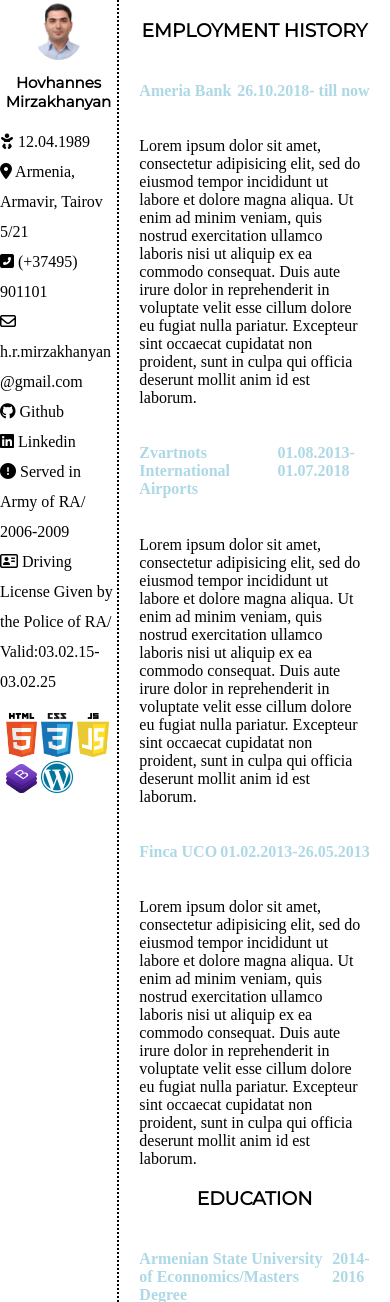
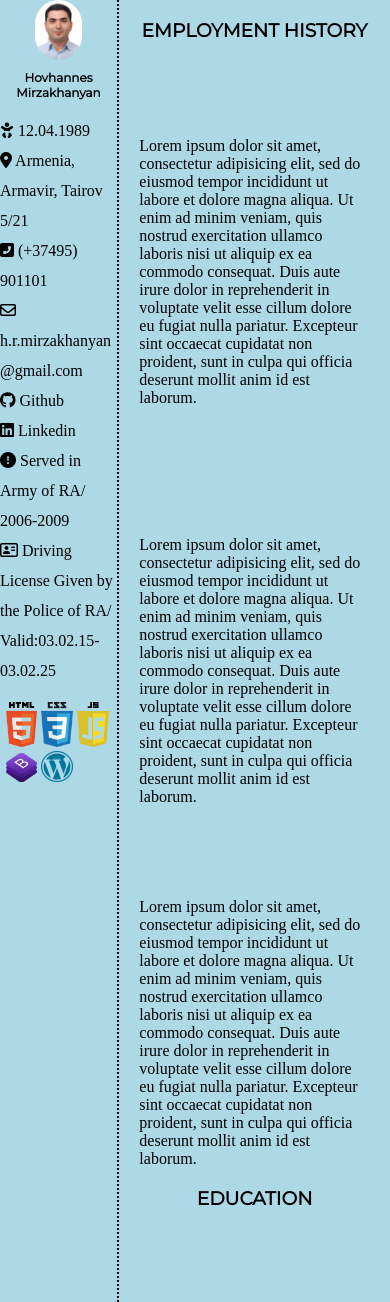
Before and after one commit to HovhannesMirzakhanyan/HovhannesMirzakhanyan.github.io, a PHP site: page / in a window 390 px wide. Shown: the top 1302 px of the page. Run offline with PHP 8.4, Linux system fonts and the light colour scheme; some libraries are stand-ins or nearby versions.

Commit message:
Update style.css

```diff
--- a/style.css
+++ b/style.css
@@ -83,10 +83,10 @@
 }
 @media only screen and (max-width:600px){
   body{
-    background-color: white;
+    background-color: lightblue;
   }
   h2{
-    font-size:15px;
+    font-size:12px;
   }
   li{
     margin-left: -40px;
```
